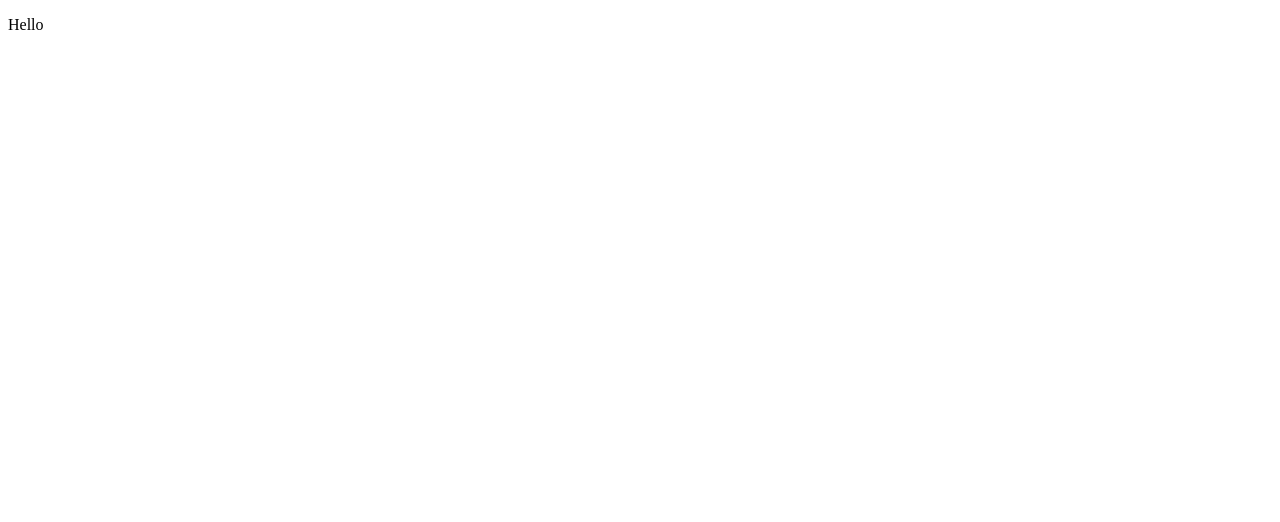
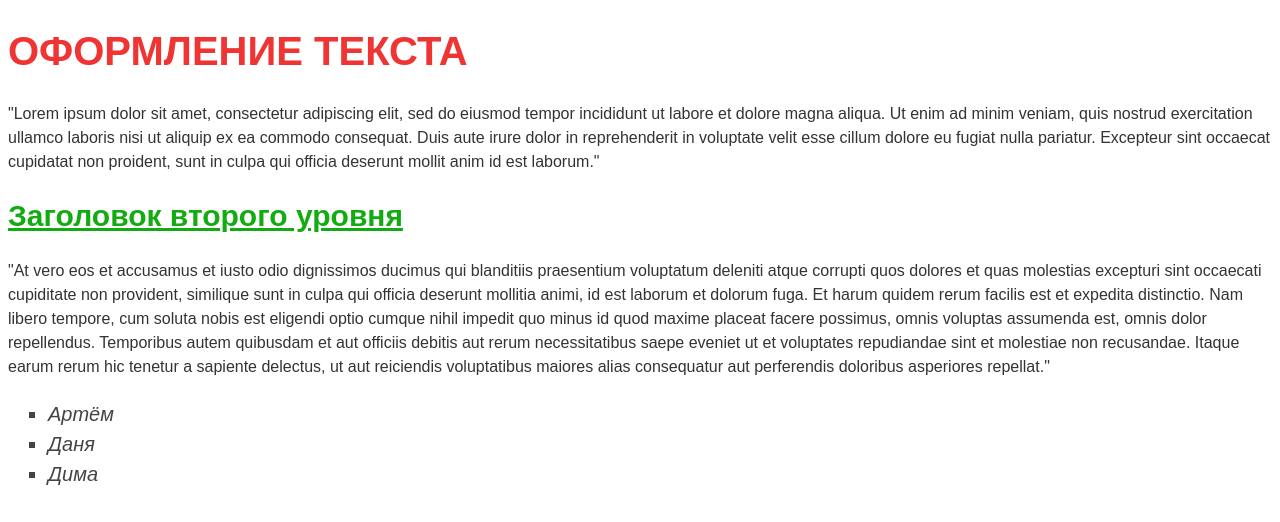
Before and after one commit to WestKostikov/Solve-HTML-CSS-Tasks, a plain HTML site: page 1 task/index.html in a window 1280 px wide. Drawn offline with Linux system fonts and the light colour scheme.

Commit message:
Solution of the first task

```diff
--- a/1 task/index.html
+++ b/1 task/index.html
@@ -6,9 +6,16 @@
 		<title></title>
 	</head>
 	<body>
-	<p>
-		Hello
+		<h1 class="title">Оформление текста</h1>
+		<p>"Lorem ipsum dolor sit amet, consectetur adipiscing elit, sed do eiusmod tempor incididunt ut labore et dolore magna aliqua. Ut enim ad minim veniam, quis nostrud exercitation ullamco laboris nisi ut aliquip ex ea commodo consequat. Duis aute irure dolor in reprehenderit in voluptate velit esse cillum dolore eu fugiat nulla pariatur. Excepteur sint occaecat cupidatat non proident, sunt in culpa qui officia deserunt mollit anim id est laborum."
 		</p>
-
+		<h2 class="subtitle">Заголовок второго уровня</h2>
+		<p>"At vero eos et accusamus et iusto odio dignissimos ducimus qui blanditiis praesentium voluptatum deleniti atque corrupti quos dolores et quas molestias excepturi sint occaecati cupiditate non provident, similique sunt in culpa qui officia deserunt mollitia animi, id est laborum et dolorum fuga. Et harum quidem rerum facilis est et expedita distinctio. Nam libero tempore, cum soluta nobis est eligendi optio cumque nihil impedit quo minus id quod maxime placeat facere possimus, omnis voluptas assumenda est, omnis dolor repellendus. Temporibus autem quibusdam et aut officiis debitis aut rerum necessitatibus saepe eveniet ut et voluptates repudiandae sint et molestiae non recusandae. Itaque earum rerum hic tenetur a sapiente delectus, ut aut reiciendis voluptatibus maiores alias consequatur aut perferendis doloribus asperiores repellat."
+		</p>
+		<ul class="list">
+			<li>Артём</li>
+			<li>Даня</li>
+			<li>Дима</li>
+		</ul>
 	</body>
 </html>
--- a/1 task/style.css
+++ b/1 task/style.css
@@ -0,0 +1,27 @@
+body {
+	font-family: Arial, sans-serif;
+	font-size: 16px;
+	color: #333;
+	line-height: 1.5;
+}
+
+.title {
+	font-size: 40px;
+	color: #f03333;
+	line-height: 1.2;
+	text-transform: uppercase;
+}
+
+.subtitle {
+	font-size: 30px;
+	color: #12ac11;
+	line-height: 1.2;
+	text-decoration: underline;
+}
+
+.list {
+	font-size: 20px;
+	color: #444;
+	font-style: italic;
+	list-style-type: square;
+}
```
Lines whose indentation alone changed are shown as unchanged.
